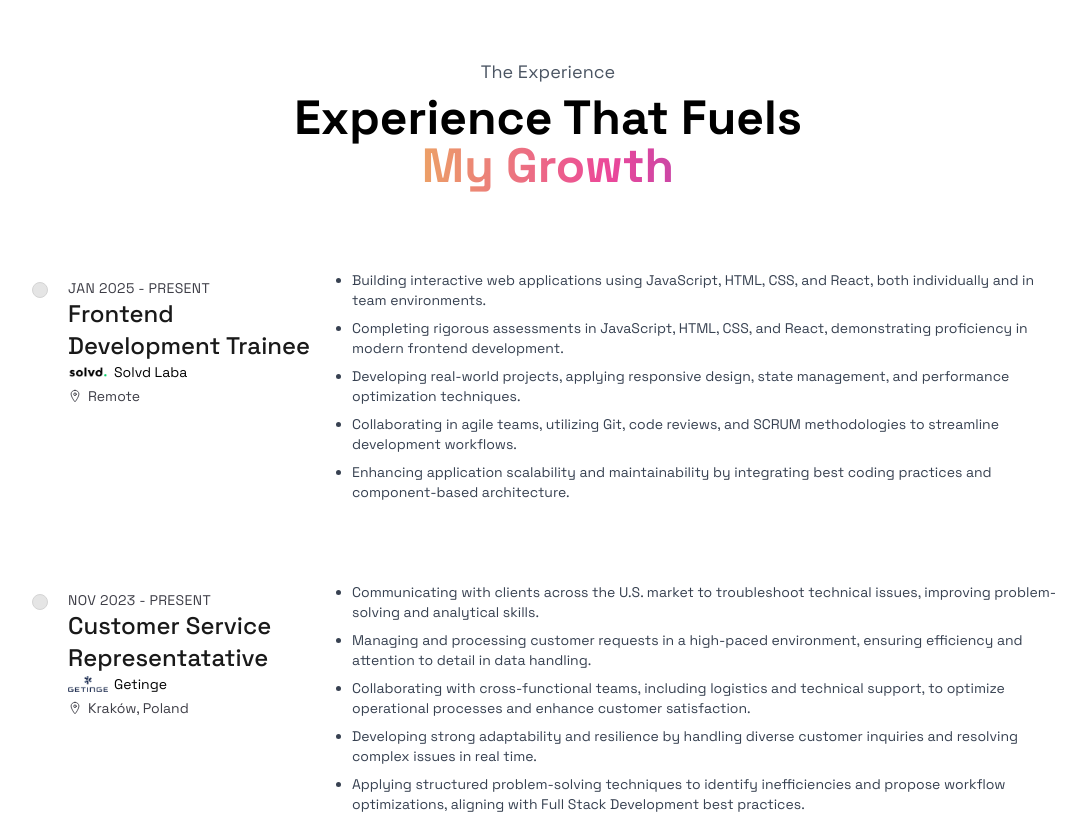
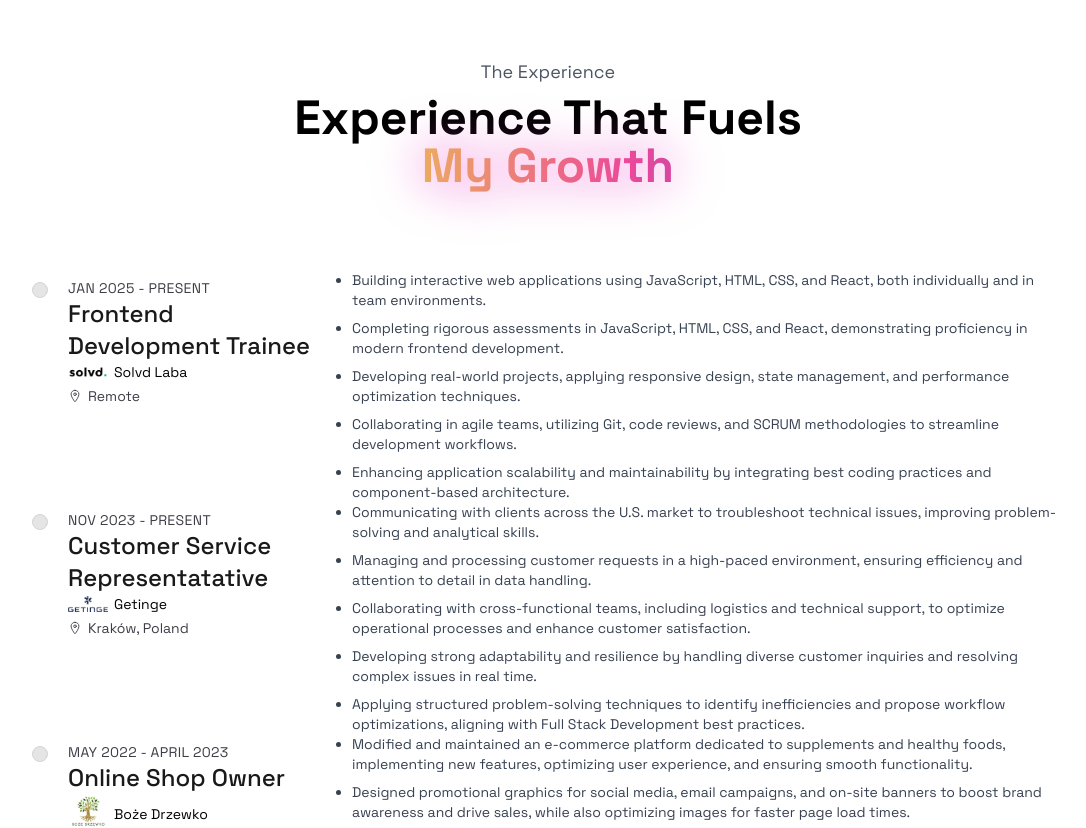
Before and after one commit to Ontonieja/portfolio, a Next.js app: page / in a window 1280 px wide. Shown: the part 2760-3588 px from the top of the page, without its empty margins (92-1178 px from the left). Built offline with nearby package versions, Linux system fonts and the light colour scheme; no server answers.

Commit message:
fix gradient title

```diff
--- a/src/components/experience/ExperiencePanel.tsx
+++ b/src/components/experience/ExperiencePanel.tsx
@@ -46,17 +46,14 @@ export default function ExperiencePanel() {
             <span>Experience That Fuels</span>{" "}
             <AdvancedGradientText
               text="My Growth"
-              className="drop-shadow-[0_0_25px_rgba(236,72,201,153.0.4)]"
+              className="drop-shadow-gradient-glow"
             />
           </AnimatedSectionHeading>
         </div>
       </div>
 
-      <div
-        ref={sectionRef}
-        className="max-w-[1040px] relative mx-auto pt-20 flex flex-col gap-y-10  md:gap-y-20 lg:gap-y-30 2xl:gap-y-40"
-      >
-        <div className="absolute left-3 top-0 h-full w-0.5">
+      <div ref={sectionRef} className="max-w-[1040px] relative mx-auto pt-20">
+        <div className="absolute left-3 md:left-4 top-0 h-full w-0.5">
           <div className="absolute top-5 h-full w-full"></div>
 
           <div
@@ -69,9 +66,12 @@ export default function ExperiencePanel() {
         </div>
 
         {experiences.map(
-          ({ date, jobTitle, location, companyName, description, logo }) => (
+          (
+            { date, jobTitle, location, companyName, description, logo },
+            index
+          ) => (
             <ExperienceTile
-              key={companyName}
+              key={index}
               date={date}
               jobTitle={jobTitle}
               location={location}
--- a/tailwind.config.ts
+++ b/tailwind.config.ts
@@ -9,6 +9,9 @@ export default {
   ],
   theme: {
     extend: {
+      dropShadow: {
+        "gradient-glow": "0 0 25px rgba(236,72,201,0.99)",
+      },
       keyframes: {
         gradient: {
           "0%, 100%": {
```
